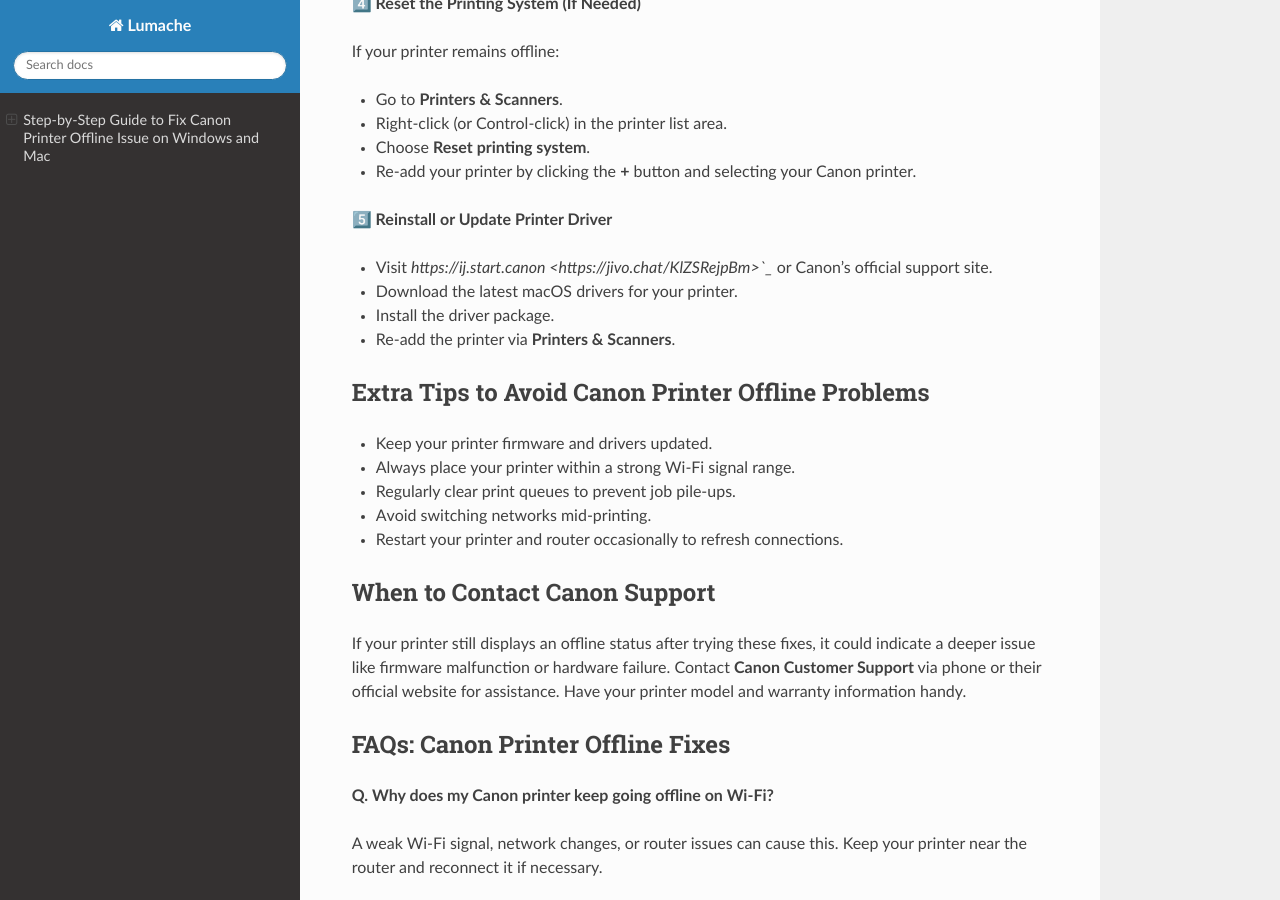
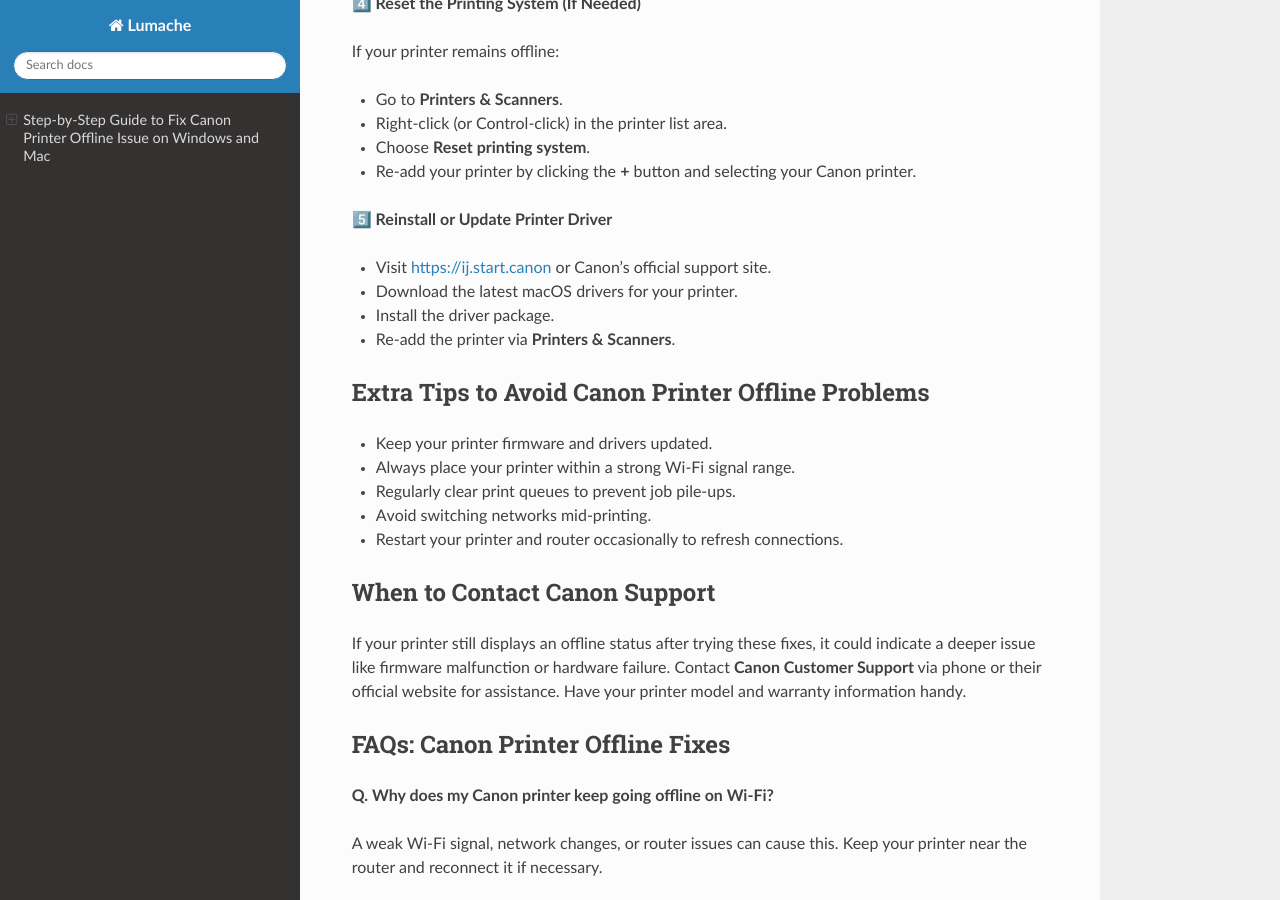
Before and after one commit to trickjack/canonofflinecommunity, a Sphinx documentation site: the page built from docs/source/index.rst, in a window 1280 px wide and 900 px high, scrolled down 3013 px. Built offline with Sphinx 7.4.7 and the Read the Docs theme 3.1.0, drawn with Linux system fonts in a browser that asks for light colours.

Commit message:
Update index.rst

```diff
--- a/docs/source/index.rst
+++ b/docs/source/index.rst
@@ -126,7 +126,7 @@ If your printer remains offline:
 
 **5️⃣ Reinstall or Update Printer Driver**
 
-- Visit `https://ij.start.canon <https://jivo.chat/KlZSRejpBm>`_` or Canon’s official support site.
+- Visit `https://ij.start.canon <https://jivo.chat/KlZSRejpBm>`_ or Canon’s official support site.
 - Download the latest macOS drivers for your printer.
 - Install the driver package.
 - Re-add the printer via **Printers & Scanners**.
```
